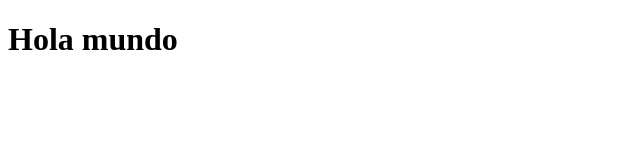
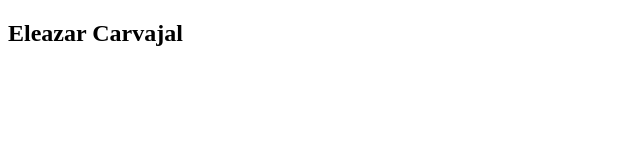
Before and after one commit to Elecarvajal/prueba, a plain HTML site: page index.html in a window 1280 px wide. Shown: the whole page, without its empty margins (0-640 px from the left). Drawn offline with Linux system fonts and the light colour scheme.

Commit message:
Reemplazo del h1 por div y h2

```diff
--- a/index.html
+++ b/index.html
@@ -2,9 +2,11 @@
 <html lang="en">
 <head>
 	<meta charset="UTF-8">
-	<title>Git</title>
+	<title>Git y Github</title>
 </head>
 <body>
-	<h1>Hola mundo</h1>
+	<div class="container">
+		<h2>Eleazar Carvajal</h2>
+	</div>
 </body>
 </html>
```
